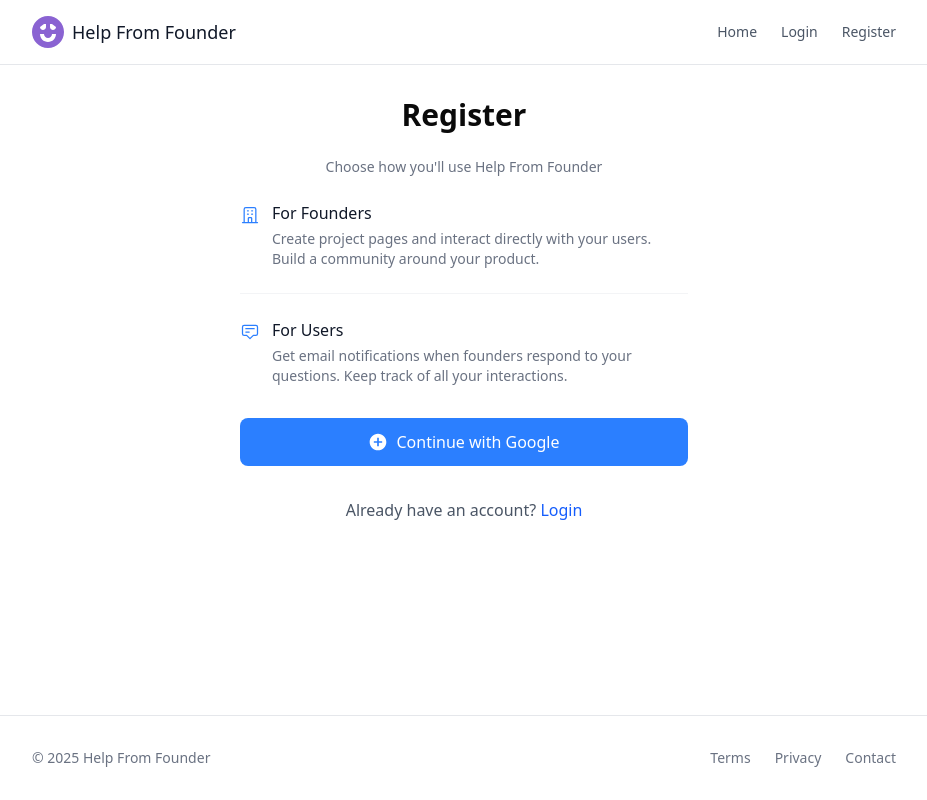
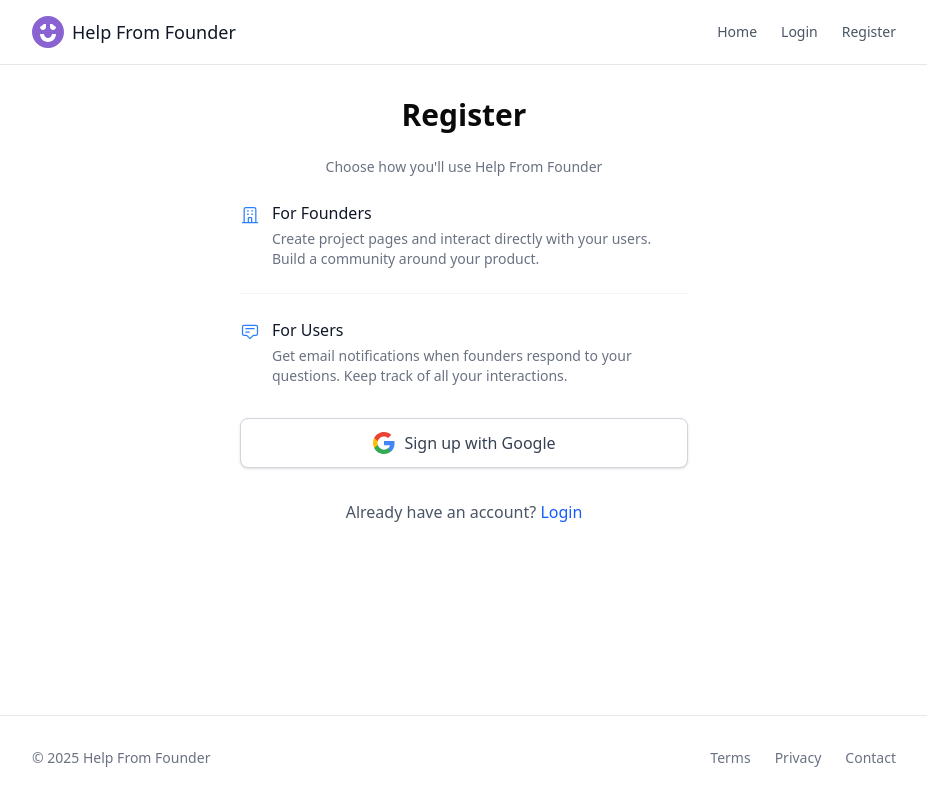
Before and after one commit to njraladdin/help-from-founder, a React (Vite) app: page /register in a window 1280 px wide. Shown: the whole page, without its empty margins (176-1103 px from the left). Built offline with nearby package versions, Linux system fonts and the light colour scheme; no server answers.

Commit message:
update user avatars

```diff
--- a/src/pages/Register.tsx
+++ b/src/pages/Register.tsx
@@ -84,15 +84,27 @@
         <button
           onClick={handleGoogleSignup}
           disabled={loading}
-          className="w-full flex items-center justify-center gap-2 bg-blue-500 text-white py-3 rounded-md hover:bg-blue-600 focus:outline-none focus:ring-2 focus:ring-blue-500 focus:ring-offset-2 disabled:opacity-50 font-medium"
+          className="w-full flex items-center justify-center gap-2 bg-white border border-gray-300 text-gray-700 py-3 rounded-md hover:bg-gray-50 focus:outline-none focus:ring-2 focus:ring-blue-500 focus:ring-opacity-50 disabled:opacity-50 shadow-sm"
         >
-          <svg xmlns="http://www.w3.org/2000/svg" viewBox="0 0 24 24" width="20" height="20" className="text-white">
+          <svg xmlns="http://www.w3.org/2000/svg" viewBox="0 0 24 24" width="24" height="24">
             <path
-              fill="#fff"
-              d="M12 2C6.48 2 2 6.48 2 12s4.48 10 10 10 10-4.48 10-10S17.52 2 12 2zm5 11h-4v4h-2v-4H7v-2h4V7h2v4h4v2z"
+              fill="#4285F4"
+              d="M22.56 12.25c0-.78-.07-1.53-.2-2.25H12v4.26h5.92c-.26 1.37-1.04 2.53-2.21 3.31v2.77h3.57c2.08-1.92 3.28-4.74 3.28-8.09z"
+            />
+            <path
+              fill="#34A853"
+              d="M12 23c2.97 0 5.46-.98 7.28-2.66l-3.57-2.77c-.98.66-2.23 1.06-3.71 1.06-2.86 0-5.29-1.93-6.16-4.53H2.18v2.84C3.99 20.53 7.7 23 12 23z"
+            />
+            <path
+              fill="#FBBC05"
+              d="M5.84 14.09c-.22-.66-.35-1.36-.35-2.09s.13-1.43.35-2.09V7.07H2.18C1.43 8.55 1 10.22 1 12s.43 3.45 1.18 4.93l2.85-2.22.81-.62z"
+            />
+            <path
+              fill="#EA4335"
+              d="M12 5.38c1.62 0 3.06.56 4.21 1.64l3.15-3.15C17.45 2.09 14.97 1 12 1 7.7 1 3.99 3.47 2.18 7.07l3.66 2.84c.87-2.6 3.3-4.53 6.16-4.53z"
             />
           </svg>
-          {loading ? 'Signing up...' : 'Continue with Google'}
+          {loading ? 'Signing up...' : 'Sign up with Google'}
         </button>
       </div>
 
--- a/src/pages/ThreadPage.tsx
+++ b/src/pages/ThreadPage.tsx
@@ -48,6 +48,32 @@
   { value: 'help', label: 'Help', color: 'text-purple-600 bg-purple-50' },
   { value: 'documentation', label: 'Docs', color: 'text-yellow-600 bg-yellow-50' }
 ];
+
+// Function to generate consistent colors from strings (Apple-like)
+const stringToColor = (str: string): string => {
+  const colors = [
+    '#FF2D55', // Pink
+    '#5856D6', // Purple
+    '#007AFF', // Blue
+    '#34C759', // Green
+    '#FF9500', // Orange
+    '#AF52DE', // Purple
+    '#5AC8FA', // Light Blue
+    '#FF3B30', // Red
+    '#4CD964', // Green
+    '#FFCC00', // Yellow
+  ];
+
+  // Simple hash function to get a consistent index
+  let hash = 0;
+  for (let i = 0; i < str.length; i++) {
+    hash = str.charCodeAt(i) + ((hash << 5) - hash);
+  }
+
+  // Use the hash to pick a color
+  const index = Math.abs(hash) % colors.length;
+  return colors[index];
+};
 
 const ThreadPage = () => {
   const { projectSlug, threadId } = useParams<{ projectSlug: string; threadId: string }>();
@@ -561,10 +587,11 @@
         <h1 className="text-2xl font-medium text-gray-900 mb-4">{thread.title}</h1>
 
         <div className="flex items-center mb-6">
-          <div className="bg-gray-100 rounded-full w-8 h-8 flex items-center justify-center flex-shrink-0">
-            <svg xmlns="http://www.w3.org/2000/svg" className="h-4 w-4 text-gray-500" fill="none" viewBox="0 0 24 24" stroke="currentColor">
-              <path strokeLinecap="round" strokeLinejoin="round" strokeWidth={2} d="M16 7a4 4 0 11-8 0 4 4 0 018 0zM12 14a7 7 0 00-7 7h14a7 7 0 00-7-7z" />
-            </svg>
+          <div
+            className="w-8 h-8 rounded-full flex items-center justify-center flex-shrink-0 text-white font-medium text-sm overflow-hidden"
+            style={{ backgroundColor: stringToColor(thread.authorName) }}
+          >
+            {thread.authorName.charAt(0).toUpperCase()}
           </div>
           <div className="ml-2 text-sm text-gray-600">
             <span className="font-medium text-gray-900">{thread.authorName}</span>
@@ -593,10 +620,11 @@
               >
                 <div className={`flex items-center justify-between px-4 py-3 ${response.isFounder ? 'bg-blue-50' : 'bg-gray-50'}`}>
                   <div className="flex items-center">
-                    <div className={`w-8 h-8 rounded-full flex items-center justify-center mr-2 ${response.isFounder ? 'bg-blue-100' : 'bg-gray-200'}`}>
-                      <svg xmlns="http://www.w3.org/2000/svg" className={`h-4 w-4 ${response.isFounder ? 'text-blue-600' : 'text-gray-500'}`} fill="none" viewBox="0 0 24 24" stroke="currentColor">
-                        <path strokeLinecap="round" strokeLinejoin="round" strokeWidth={2} d="M16 7a4 4 0 11-8 0 4 4 0 018 0zM12 14a7 7 0 00-7 7h14a7 7 0 00-7-7z" />
-                      </svg>
+                    <div
+                      className={`w-8 h-8 rounded-full flex items-center justify-center mr-2 text-white font-medium text-sm overflow-hidden ${response.isFounder ? 'ring-2 ring-blue-500' : ''}`}
+                      style={{ backgroundColor: stringToColor(response.authorName) }}
+                    >
+                      {response.authorName.charAt(0).toUpperCase()}
                     </div>
                     <div>
                       <span className="font-medium text-gray-900">{response.authorName}</span>
```
Also changed, not shown: 1 other file (tests, documents, lock files or other folders).
